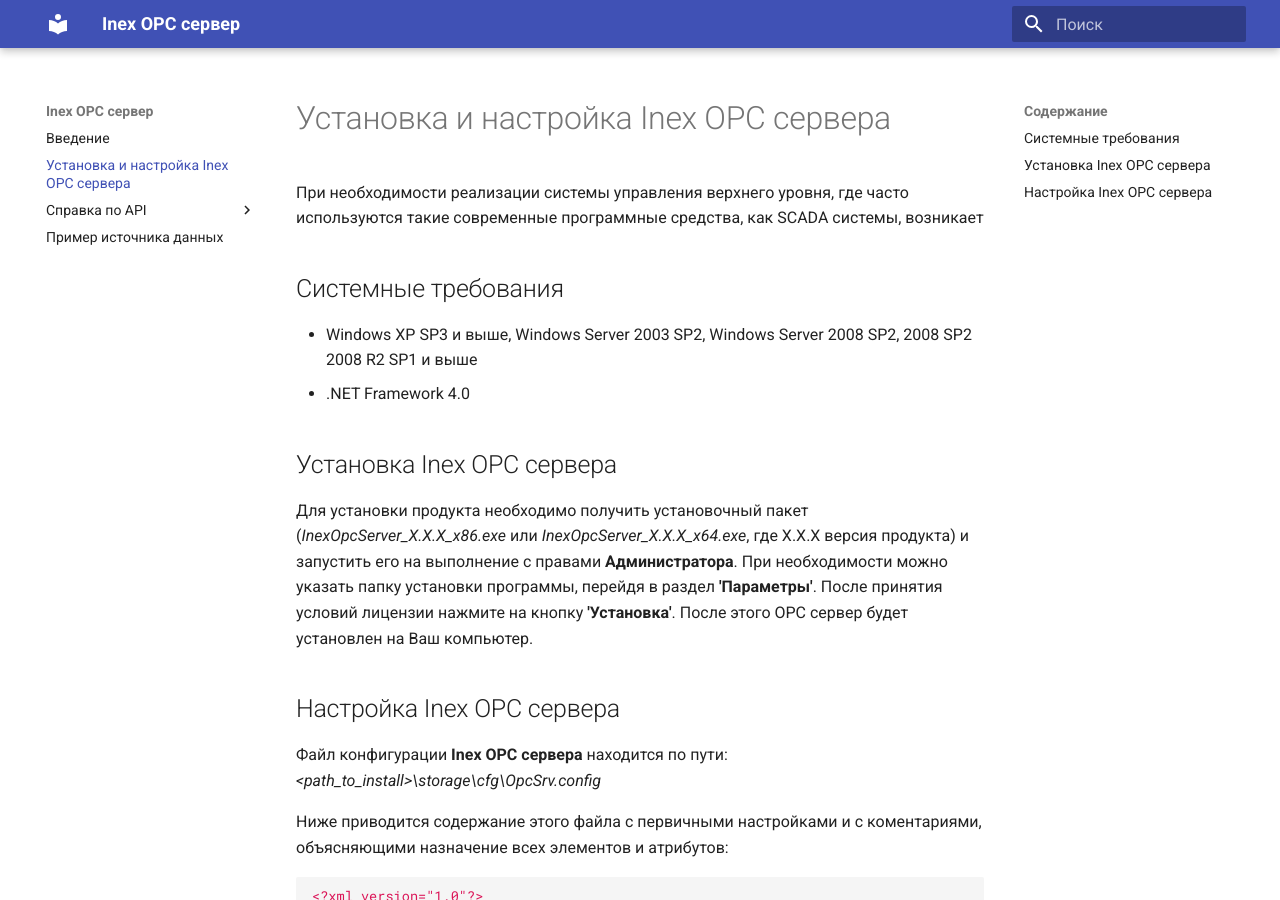
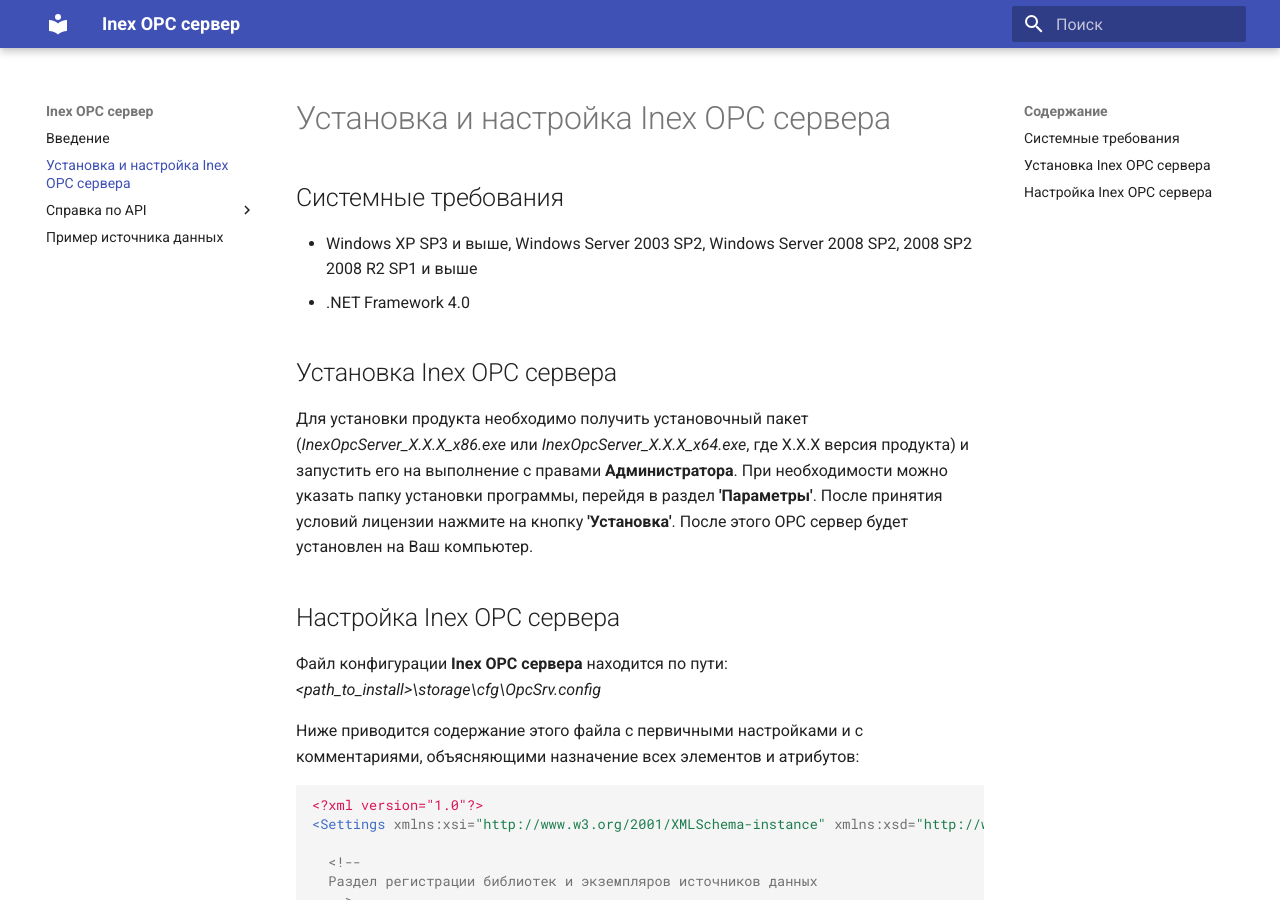
Before and after one commit to inex-dev/opc-server-doc, an MkDocs documentation site: the page built from docs/install-and-settings.md, in a window 1280 px wide and 900 px high. Built offline with MkDocs 1.6.1 and Material for MkDocs 9.7.7, drawn with Linux system fonts in a browser that asks for light colours.

Commit message:
Разработка документации

````diff
--- a/docs/install-and-settings.md
+++ b/docs/install-and-settings.md
@@ -1,6 +1,4 @@
 # Установка и настройка Inex OPC сервера
-
- При необходимости реализации системы управления верхнего уровня, где часто используются такие современные программные средства, как SCADA системы, возникает
 
 ## Системные требования
 
@@ -16,7 +14,7 @@
 Файл конфигурации **Inex OPC сервера** находится по пути:
 _&lt;path_to_install&gt;\storage\cfg\OpcSrv.config_
 
-Ниже приводится содержание этого файла с первичными настройками и с коментариями, объясняющими назначение всех элементов и атрибутов:
+Ниже приводится содержание этого файла с первичными настройками и с комментариями, объясняющими назначение всех элементов и атрибутов:
 
 ``` xml
 <?xml version="1.0"?>
````
Also changed, not shown: docs/api-references-classes.md (+1 -1 lines), docs/api-references-enums.md (+3 -1 lines), docs/api-references-interfaces.md (+1 -1 lines), docs/index.md (+1 -1 lines).
